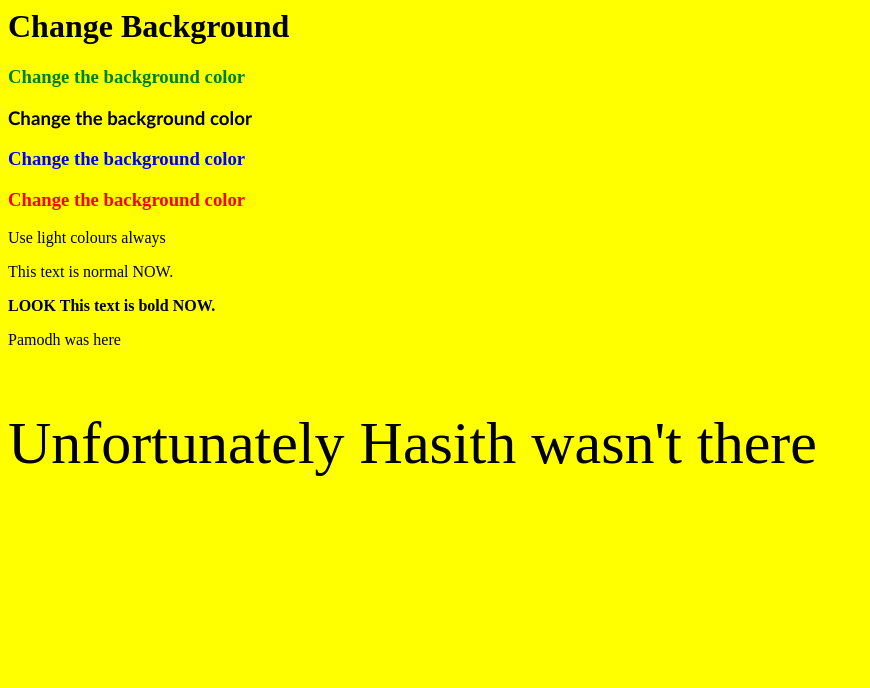
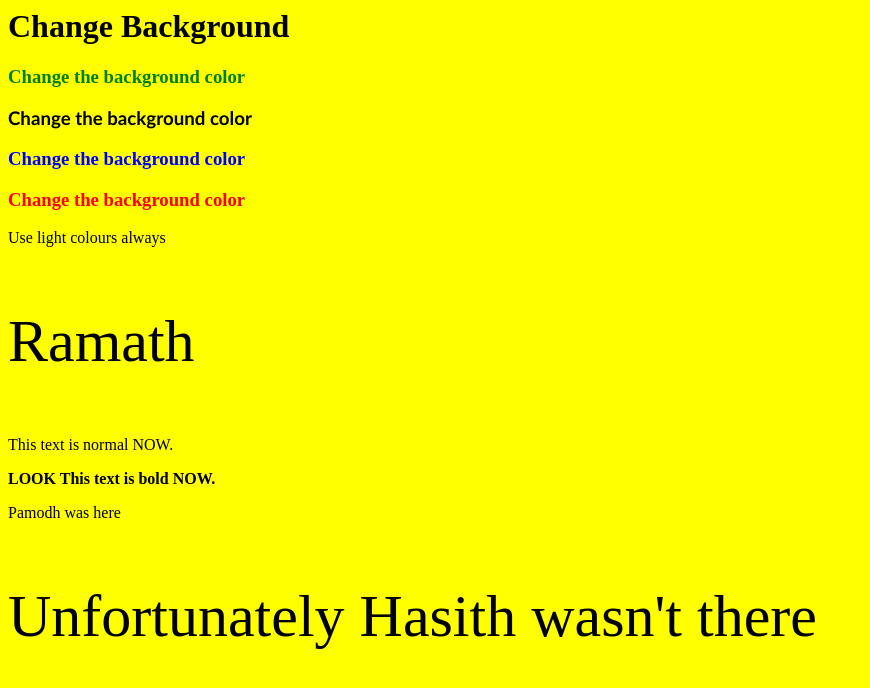
Before and after one commit to farhan156/change-background, a plain HTML site: page index.html in a window 1280 px wide. Shown: the whole page, without its empty margins (0-870 px from the left). Drawn offline with Linux system fonts and the light colour scheme.

Commit message:
Update index.html

```diff
--- a/index.html
+++ b/index.html
@@ -16,6 +16,10 @@
 
   <p> Use light colours always</P>
 
+  <p style="font-size:60px;" font="calibri">
+    Ramath
+  </p>
+
 
 
 
```
